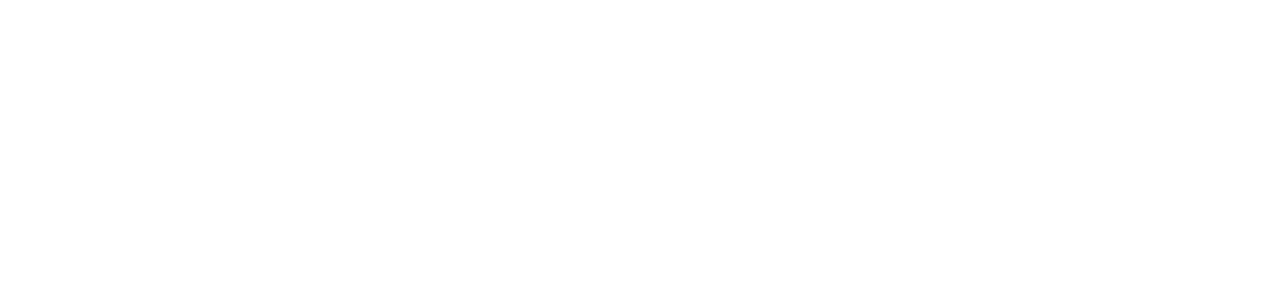
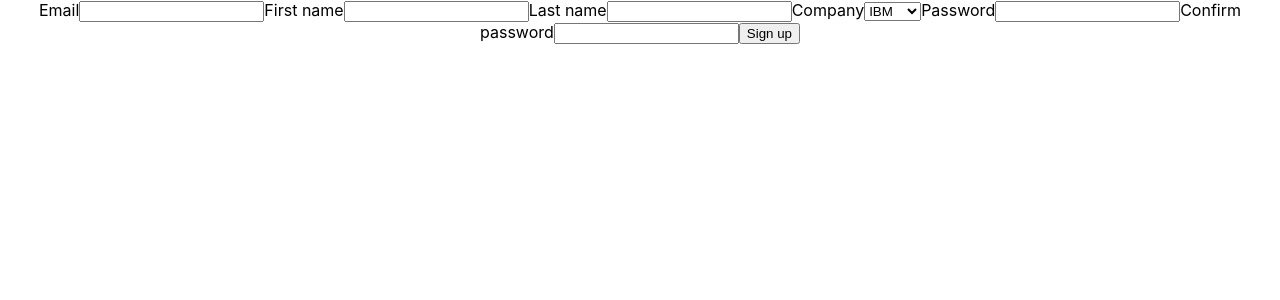
Before and after one commit to dloranc/printers-shop, a React (Create React App) app: page / in a window 1280 px wide. Shown: the top 300 px of the page. Built offline with nearby package versions, Linux system fonts and the light colour scheme; data requests are answered from the project's data file.

Commit message:
Create SignUpForm component

```diff
--- a/src/App.js
+++ b/src/App.js
@@ -1,9 +1,12 @@
 import React from 'react';
 import './App.css';
+
+import { SignUpForm } from './components/SignUpForm';
 
 function App() {
   return (
     <div className="App">
+      <SignUpForm></SignUpForm>
     </div>
   );
 }
--- /dev/null
+++ b/src/components/SignUpForm/index.js
@@ -0,0 +1,66 @@
+import React from 'react';
+
+export class SignUpForm extends React.Component {
+    constructor(props) {
+        super(props);
+
+        this.state = {
+            email: '',
+            firstName: '',
+            lastName: '',
+            companyId: null,
+            password: '',
+            confirmPassword: '',
+
+            companies: []
+        };
+    }
+
+    componentDidMount() {
+        fetch('http://localhost:4000/companies').then(response => {
+            return response.json();
+        }).then(response => {
+            this.setState(
+                {
+                    companies: response
+                }
+            );
+        });
+    }
+
+    render() {
+        return (
+            <form>
+                <label htmlFor="email">Email</label>
+                <input type="email" name="email" id="email" onChange={event => this.setState({ email: event.target.value })}/>
+
+                <label htmlFor="first-name">First name</label>
+                <input type="text" name="first-name" id="first-name" onChange={event => this.setState({ firstName: event.target.value })}/>
+
+                <label htmlFor="last-name">Last name</label>
+                <input type="text" name="last-name" id="last-name" onChange={event => this.setState({ lastName: event.target.value })}/>
+
+                <label htmlFor="company">Company</label>
+                <select name="company" id="company">
+                    {
+                        this.state.companies.map(company => {
+                            return (
+                                <option defaultValue={company.id} key={company.id}>
+                                    {company.name}
+                                </option>
+                            )
+                        }
+                    )}
+                </select>
+
+                <label htmlFor="password">Password</label>
+                <input type="password" name="password" id="password" onChange={event => this.setState({ password: event.target.value })}/>
+
+                <label htmlFor="confirm-password">Confirm password</label>
+                <input type="password" name="confirm-password" id="confirm-password" onChange={event => this.setState({ confirmPassword: event.target.value })}/>
+
+                <button>Sign up</button>
+            </form>
+        )
+    }
+}
```
